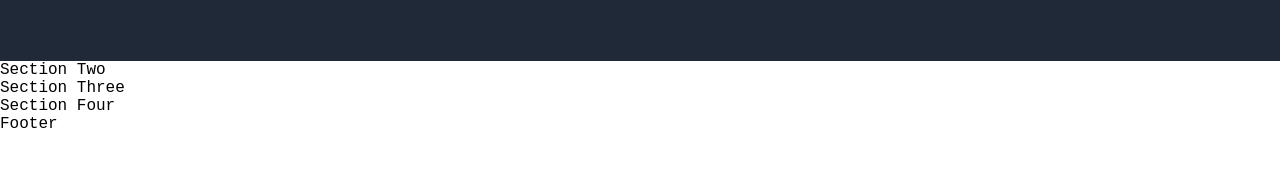
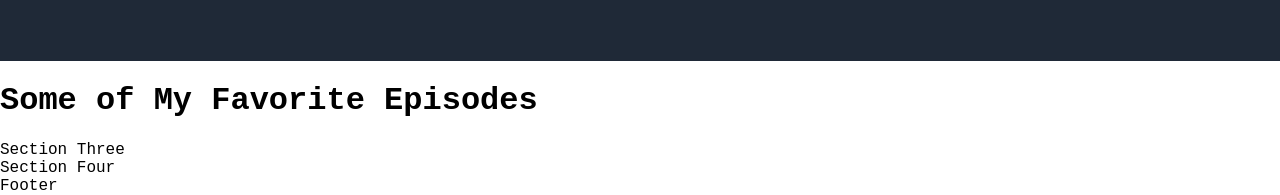
Before and after one commit to Hagnap/landing-page, a plain HTML site: page index.html in a window 1280 px wide. Shown: the part 708-903 px from the top of the page. Before the commit the page ends 841 px from the top, so only its background shows below. Drawn offline with Linux system fonts and the light colour scheme.

Commit message:
Add header to section two

```diff
--- a/index.html
+++ b/index.html
@@ -46,7 +46,7 @@
     </div>
 
     <div class="section-two">
-        Section Two
+        <h1>Some of My Favorite Episodes</h1>
     </div>
 
     <div class="section-three">
```
